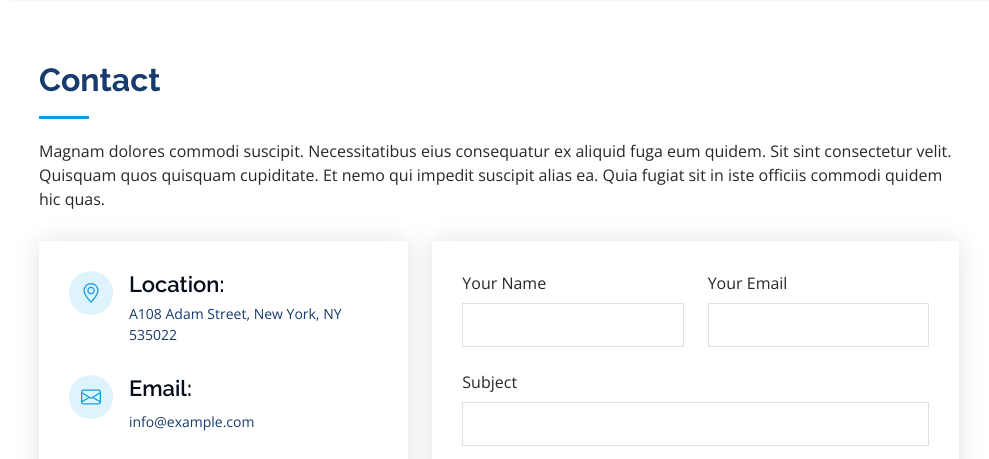
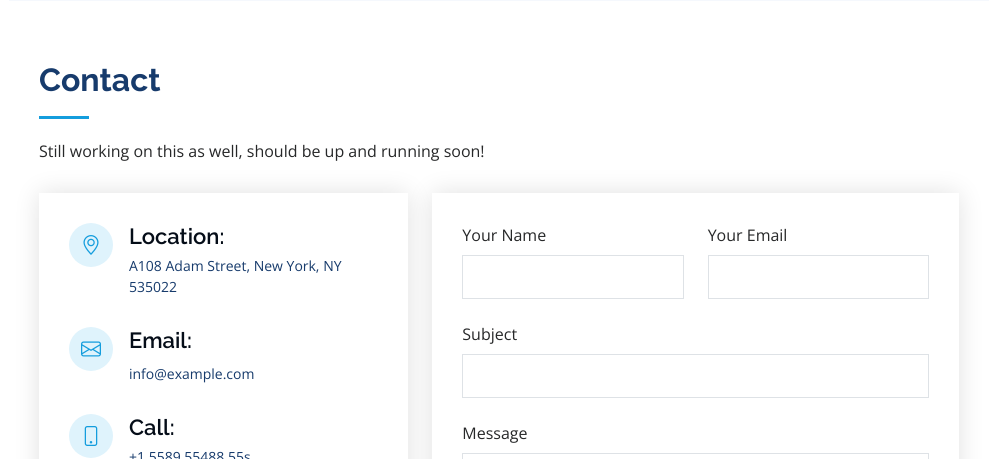
Before and after one commit to VamsiPasumarthi/VamsiPasumarthi.github.io, a plain HTML site: page index.html in a window 1280 px wide. Shown: the part 5000-5459 px from the top of the page, without its empty margins (291-1280 px from the left). Drawn offline with nearby package versions, Linux system fonts and the light colour scheme.

Commit message:
Update index.html

```diff
--- a/index.html
+++ b/index.html
@@ -422,7 +422,7 @@
 
         <div class="section-title">
           <h2>Contact</h2>
-          <p>Magnam dolores commodi suscipit. Necessitatibus eius consequatur ex aliquid fuga eum quidem. Sit sint consectetur velit. Quisquam quos quisquam cupiditate. Et nemo qui impedit suscipit alias ea. Quia fugiat sit in iste officiis commodi quidem hic quas.</p>
+          <p>Still working on this as well, should be up and running soon!</p>
         </div>
 
         <div class="row" data-aos="fade-in">
```
